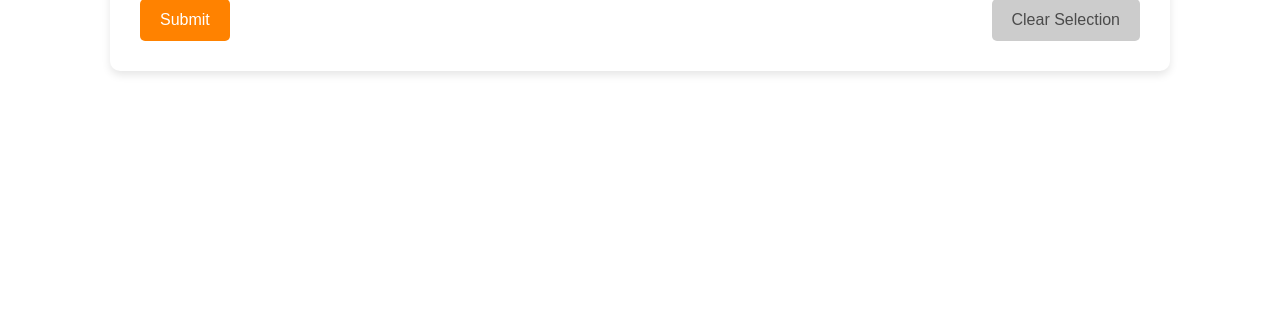
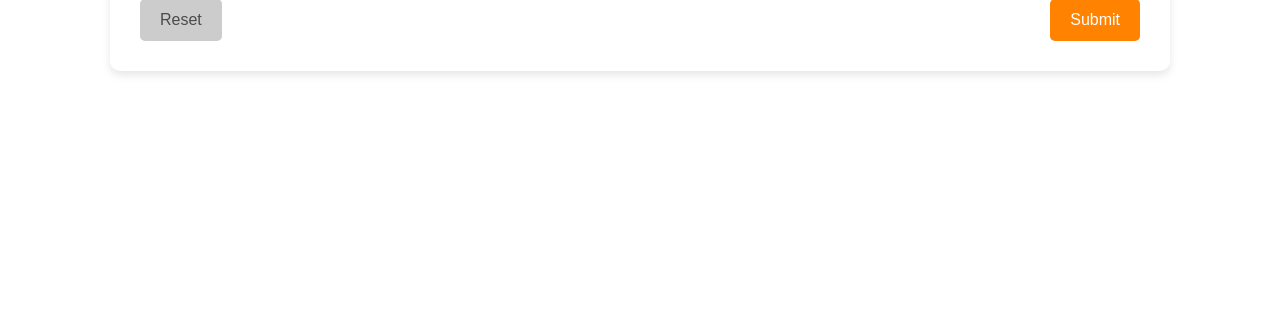
Before and after one commit to RudraPatel2003/music-generation-with-cellular-automata-and-evolutionary-algorithms, a Flask app: template templates/index.html in a window 1280 px wide. Shown: the part 491-800 px from the top of the page. Run offline with Flask 3, Linux system fonts and the light colour scheme; the template is opened without the code that fills it: most values are stand-ins (such as "Sample title", 1, 10 or a date in 2020).

Commit message:
chore: Swap clear and submit

```diff
--- a/templates/index.html
+++ b/templates/index.html
@@ -116,12 +116,12 @@
         margin-top: 20px;
       }
 
-      .button-container input[type="submit"] {
-        margin-right: auto; /* Pushes the submit button to the left */
+      .button-container input[type="button"].clear-btn {
+        margin-right: auto; /* Pushes the clear button to the left */
       }
 
-      .button-container input[type="button"].clear-btn {
-        margin-left: auto; /* Pushes the clear button to the right */
+      .button-container input[type="submit"] {
+        margin-left: auto; /* Pushes the submit button to the right */
       }
     </style>
   </head>
@@ -160,12 +160,12 @@
         {% endfor %}
       </div>
 
-      <!-- Buttons on the same row -->
+      <!-- Buttons on the same row, swapped -->
       <div class="button-container">
+        <a href="{{ url_for('clear') }}">
+          <input type="button" class="clear-btn" value="Reset" />
+        </a>
         <input type="submit" value="Submit" />
-        <a href="{{ url_for('clear') }}">
-          <input type="button" class="clear-btn" value="Clear Selection" />
-        </a>
       </div>
     </form>
   </body>
```
